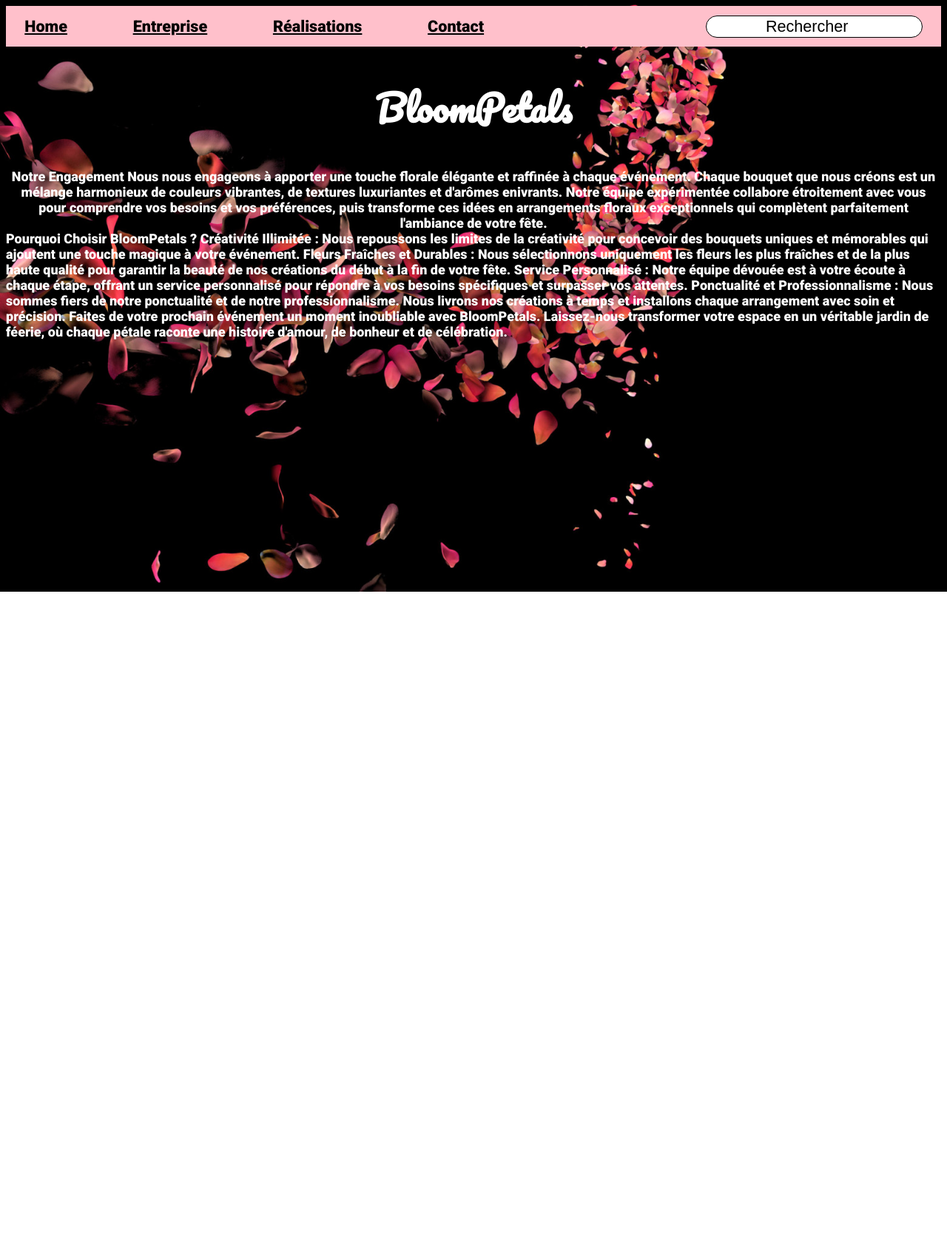
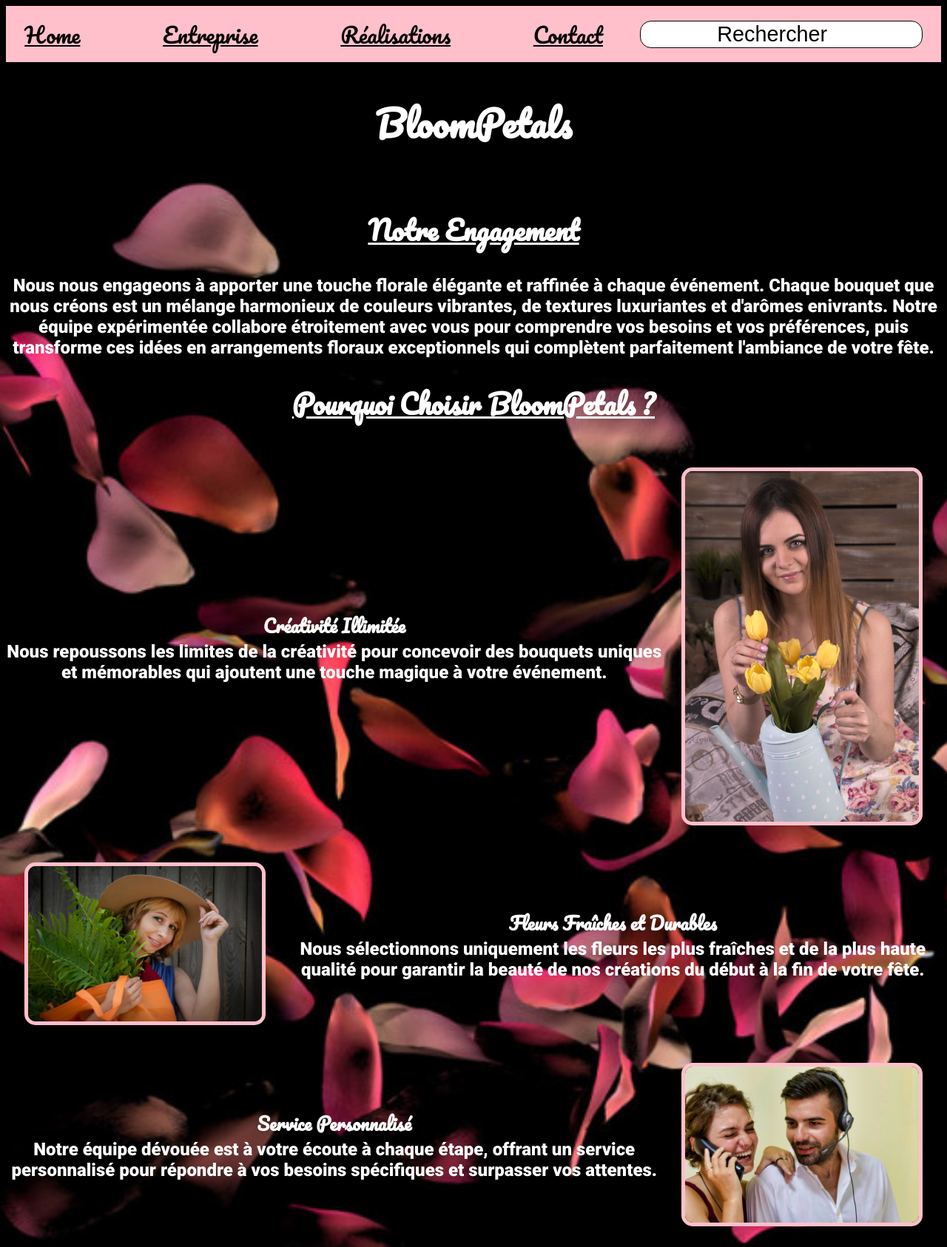
Before and after one commit to tristan-bayol/bloomPetals, a plain HTML site: page entreprise.html in a window 1280 px wide. Shown: the top 1686 px of the page at 74% size. Before the commit the page ends 800 px from the top, so only its background shows below. Drawn offline with Linux system fonts and the light colour scheme.

Commit message:
BloomPetals V2

```diff
--- /dev/null
+++ b/contact.css
@@ -0,0 +1,116 @@
+nav {
+    display: flex;
+    flex-direction: row;
+    background-color: pink;
+    align-items: center;
+    justify-content: space-between;
+    padding: 1% 2%;
+    /* padding top and bot 1% padding left and right 2%*/
+}
+
+.nav-links {
+    display: flex;
+}
+
+.nav-links a {
+    margin-right: 25%;
+    font-size: larger;
+    color: black;
+    font-family: 'Pacifico', cursive;
+}
+
+input {
+    font-size: larger;
+    border-radius: 15px;
+    border: 1px solid black;
+    text-align: center;
+
+}
+
+.body {
+    background-image: url(/image/background.jpg);
+    background-size: cover;
+    color: white;
+    font-size: x-large;
+    font-family: 'Roboto', sans-serif;
+}
+
+h1 {
+    font-family: 'Pacifico', cursive;
+    text-decoration: underline;
+    text-align: center;
+}
+
+
+.form {
+    display: flex;
+    flex-direction: column;
+    text-align: center;
+    align-items: center;
+}
+
+.gender {
+    width: 30%;
+    border: 5px solid pink;
+    border-radius: 10px;
+    transform: scale(1);
+    text-align: center;
+    font-size: x-large;
+}
+
+
+
+input[type=checkbox],
+select {
+    width: 100%;
+    padding-bottom: 1%;
+    border: 2px solid pink;
+    border-radius: 5px;
+    transform: scale(3);
+    /*permet d'augmenter la taille de ma check box*/
+}
+
+.identity {
+    width: 25%;
+    border: 5px solid pink;
+    border-radius: 10px;
+}
+
+.adress {
+    width: 75%;
+    border: 5px solid pink;
+    border-radius: 10px;
+}
+
+
+.checkbox-label {
+    text-align: center;
+    font-size: xx-large;
+}
+
+textarea {
+    font-size:xx-large;
+    width: 900px; /* Largeur fixe de 900 pixels */
+    height: 300px; /* Hauteur fixe de 150 pixels */
+    resize: none; /* Désactive la possibilité de redimensionnement par l'utilisateur */
+    border: 5px solid pink;
+    border-radius: 5px;
+}
+
+.submit {
+    width: 25%;
+    padding: 20px;
+    margin: 8px;
+    border: 2px solid pink;
+    border-radius: 5px;
+    align-items: center;
+    font-size: large;
+}
+
+.footer {
+    background-color: pink;
+    text-align: center;
+    color: azure;
+    font-weight: bold;
+    padding: 1%;
+}
--- a/entreprise.css
+++ b/entreprise.css
@@ -14,12 +14,9 @@
 
 .nav-links a {
     margin-right: 25%;
-}
-
-a {
     font-size: larger;
-    font-family: 'Roboto', sans-serif;
     color: black;
+    font-family: 'Pacifico', cursive;
 }
 
 input {
@@ -34,11 +31,9 @@
     background-image: url(/image/background.jpg);
     background-size: cover;
     color: white;
-    font-size: large;
+    font-size: x-large;
     font-family: 'Roboto', sans-serif;
 }
-
-
 
 .title {
     font-family: 'Pacifico', cursive;
@@ -49,3 +44,44 @@
 .presentation {
     text-align: center;
 }
+
+.squad {
+    display: flex;
+    flex-direction: column;
+}
+
+h2 {
+    font-family: 'Pacifico', cursive;
+    text-align: center;
+    text-decoration: underline;
+}
+
+.subtitle {
+    font-family: 'Pacifico', cursive;
+}
+
+.photo {
+    display: flex;
+    flex-direction: row;
+    align-items: center;
+    justify-content: center;
+}
+
+.size {
+    max-width: 25%;
+    border-radius: 15px;
+    border: 5px solid pink;
+    margin: 2%;
+}
+
+.text {
+    text-align: center;
+}
+
+.footer {
+    background-color: pink;
+    text-align: center;
+    color: azure;
+    font-weight: bold;
+    padding: 1%;
+}
--- a/entreprise.html
+++ b/entreprise.html
@@ -8,19 +8,18 @@
     <link rel="preconnect" href="https://fonts.googleapis.com">
     <link rel="preconnect" href="https://fonts.gstatic.com" crossorigin>
     <link href="https://fonts.googleapis.com/css2?family=Pacifico&display=swap" rel="stylesheet">
-    <link rel="preconnect" href="https://fonts.googleapis.com">
-    <link rel="preconnect" href="https://fonts.gstatic.com" crossorigin>
     <link href="https://fonts.googleapis.com/css2?family=Pacifico&family=Roboto:wght@900&display=swap" rel="stylesheet">
     <title>Entreprise</title>
     <nav>
         <div class="nav-links">
             <a href="index.html">Home</a>
             <a href="entreprise.html">Entreprise</a>
-            <a href="">Réalisations</a>
-            <a href="">Contact</a>
+            <a href="realisations.html">Réalisations</a>
+            <a href="contact.html">Contact</a>
         </div>
         <div class="search-box">
-            <input type="search" name="search" value="Rechercher"><!--value me permet d'ecrire rechercher dans la boite-->
+            <input type="search" name="search"
+                value="Rechercher"><!--value me permet d'ecrire rechercher dans la boite-->
         </div>
     </nav>
 </head>
@@ -28,33 +27,66 @@
 <body class="body">
     <section class="presentation">
         <h1 class="title">BloomPetals</h1>
-        Notre Engagement
-        Nous nous engageons à apporter une touche florale élégante et raffinée à chaque
+    </section>
+
+    <section class="squad">
+        <article>
+            <h2>Notre Engagement</h2>
+            <p class="text">Nous nous engageons à apporter une touche florale élégante et raffinée à chaque
                 événement. Chaque bouquet que nous créons est un mélange harmonieux de couleurs
                 vibrantes, de textures luxuriantes et d'arômes enivrants. Notre équipe expérimentée
                 collabore étroitement avec vous pour comprendre vos besoins et vos préférences, puis
                 transforme ces idées en arrangements floraux exceptionnels qui complètent parfaitement
-        l'ambiance de votre fête.
-    </section>
+                l'ambiance de votre fête.</p>
+            <h2>Pourquoi Choisir BloomPetals ?</h2>
+        </article>
 
-    <section>
-        Pourquoi Choisir BloomPetals ?
-        Créativité Illimitée : Nous repoussons les limites de la créativité pour concevoir des
+        <article class="photo">
+            <p class="text"><strong class="subtitle">Créativité Illimitée</strong><br>
+                Nous repoussons les limites de la créativité pour concevoir des
                 bouquets uniques et mémorables qui ajoutent une touche magique à votre
-        événement.
-        Fleurs Fraîches et Durables : Nous sélectionnons uniquement les fleurs les plus
+                événement.</p>
+            <img class="size" src="/image/photo5.jpg" alt="squad1">
+        </article>
+
+        <article class="photo">
+            <img class="size" src="/image/photo1.jpg" alt="squad2">
+            <p class="text"><strong class="subtitle">Fleurs Fraîches et Durables</strong><br>
+                Nous sélectionnons uniquement les fleurs les plus
                 fraîches et de la plus haute qualité pour garantir la beauté de nos créations du début
-        à la fin de votre fête.
-        Service Personnalisé : Notre équipe dévouée est à votre écoute à chaque étape,
+                à la fin de votre fête.</p>
+
+        </article>
+
+        <article class="photo">
+            <p class="text"><strong class="subtitle">Service Personnalisé</strong><br>
+                Notre équipe dévouée est à votre écoute à chaque étape,
                 offrant un service personnalisé pour répondre à vos besoins spécifiques et surpasser
-        vos attentes.
-        Ponctualité et Professionnalisme : Nous sommes fiers de notre ponctualité et de
+                vos attentes.</p>
+            <img class="size" src="/image/photo6.jpg" alt="">
+        </article>
+
+        <article class="photo">
+            <img class="size" src="/image/photo3.jpg" alt="">
+            <p class="text"><strong class="subtitle">Ponctualité et Professionnalisme</strong><br>
+                Nous sommes fiers de notre ponctualité et de
                 notre professionnalisme. Nous livrons nos créations à temps et installons chaque
-        arrangement avec soin et précision.
-        Faites de votre prochain événement un moment inoubliable avec BloomPetals. Laissez-nous
+                arrangement avec soin et précision.</p>
+        </article>
+
+        <article class="photo">
+            <p class="text">Faites de votre prochain événement un moment inoubliable avec BloomPetals. Laissez-nous
                 transformer votre espace en un véritable jardin de féerie, où chaque pétale raconte une
-        histoire d'amour, de bonheur et de célébration.
+                histoire d'amour, de bonheur et de célébration.</p>
+            <img class="size" src="/image/photo2.jpg" alt="">
+        </article>
+
     </section>
 </body>
 
+<footer>
+    <div class="footer">Droits d'auteur &copy;2023</div>
+
+</footer>
+
 </html>
--- a/index.css
+++ b/index.css
@@ -14,15 +14,13 @@
 
 .nav-links a {
     margin-right: 25%;
+    font-size: larger;
+    color: black;
+    font-family: 'Pacifico', cursive;
 }
 
-a {
-    font-size: larger;
-    font-family: 'Roboto', sans-serif;
-    color: black;
-}
 
-input{
+input {
     font-size: larger;
     border-radius: 15px;
     border: 1px solid black;
@@ -34,7 +32,7 @@
     background-image: url(/image/background.jpg);
     background-size: cover;
     color: white;
-    font-size: large;
+    font-size: x-large;
     font-family: 'Roboto', sans-serif;
 }
 
--- /dev/null
+++ b/realisations.css
@@ -0,0 +1,44 @@
+nav {
+    display: flex;
+    flex-direction: row;
+    background-color: pink;
+    align-items: center;
+    justify-content: space-between;
+    padding: 1% 2%;
+    /* padding top and bot 1% padding left and right 2%*/
+}
+
+.nav-links {
+    display: flex;
+}
+
+.nav-links a {
+    margin-right: 25%;
+    font-size: larger;
+    color: black;
+    font-family: 'Pacifico', cursive;
+}
+
+input {
+    font-size: larger;
+    border-radius: 15px;
+    border: 1px solid black;
+    text-align: center;
+
+}
+
+.body {
+    background-image: url(/image/background.jpg);
+    background-size: cover;
+    color: white;
+    font-size: x-large;
+    font-family: 'Roboto', sans-serif;
+}
+
+.footer {
+    background-color: pink;
+    text-align: center;
+    color: azure;
+    font-weight: bold;
+    padding: 1%;
+}
```
Also changed, not shown: contact.html (added, +66 -0 lines), index.html (+9 -8 lines), realisations.html (added, +36 -0 lines), image/image10.jpg (added), image/image11.jpg (added), image/image9.jpg (added), image/photo1.jpg (added), image/photo2.jpg (added), image/photo3.jpg (added), image/photo4.jpg (added), image/photo5.jpg (added), image/photo6.jpg (added). Lines whose indentation alone changed are shown as unchanged.
